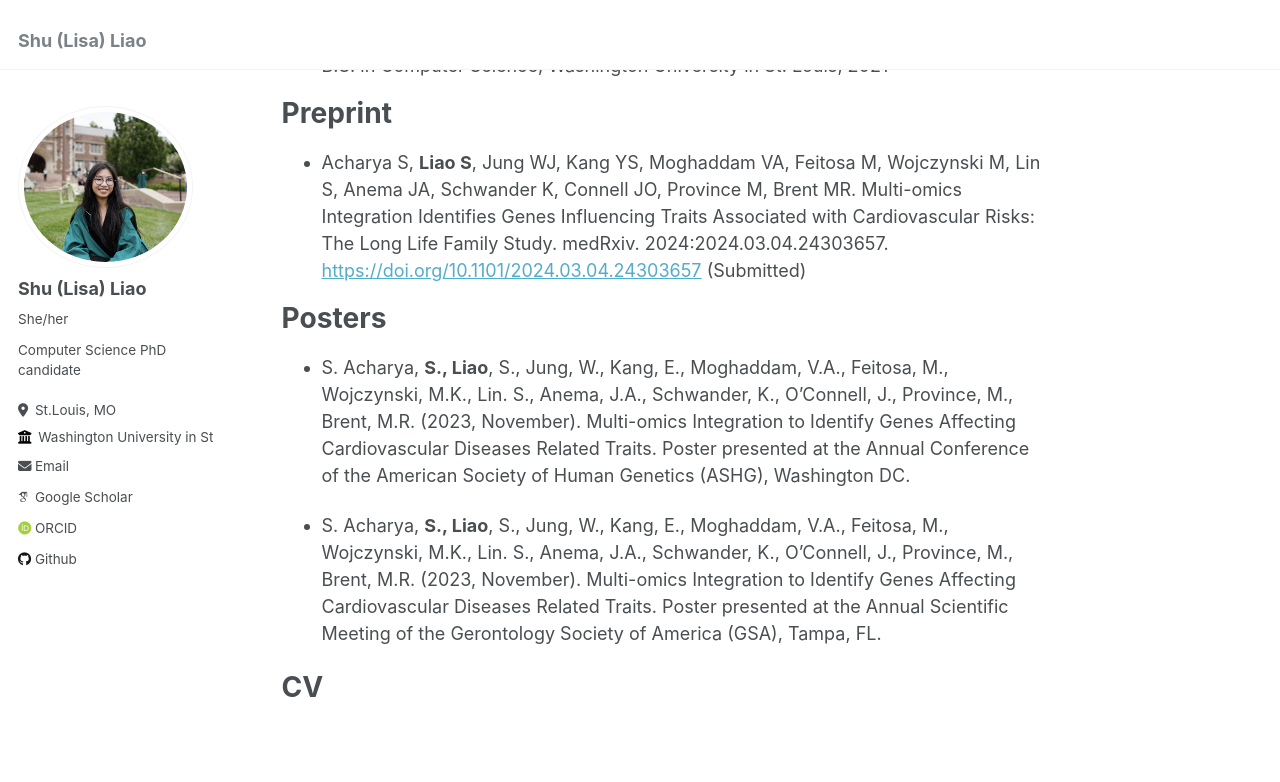
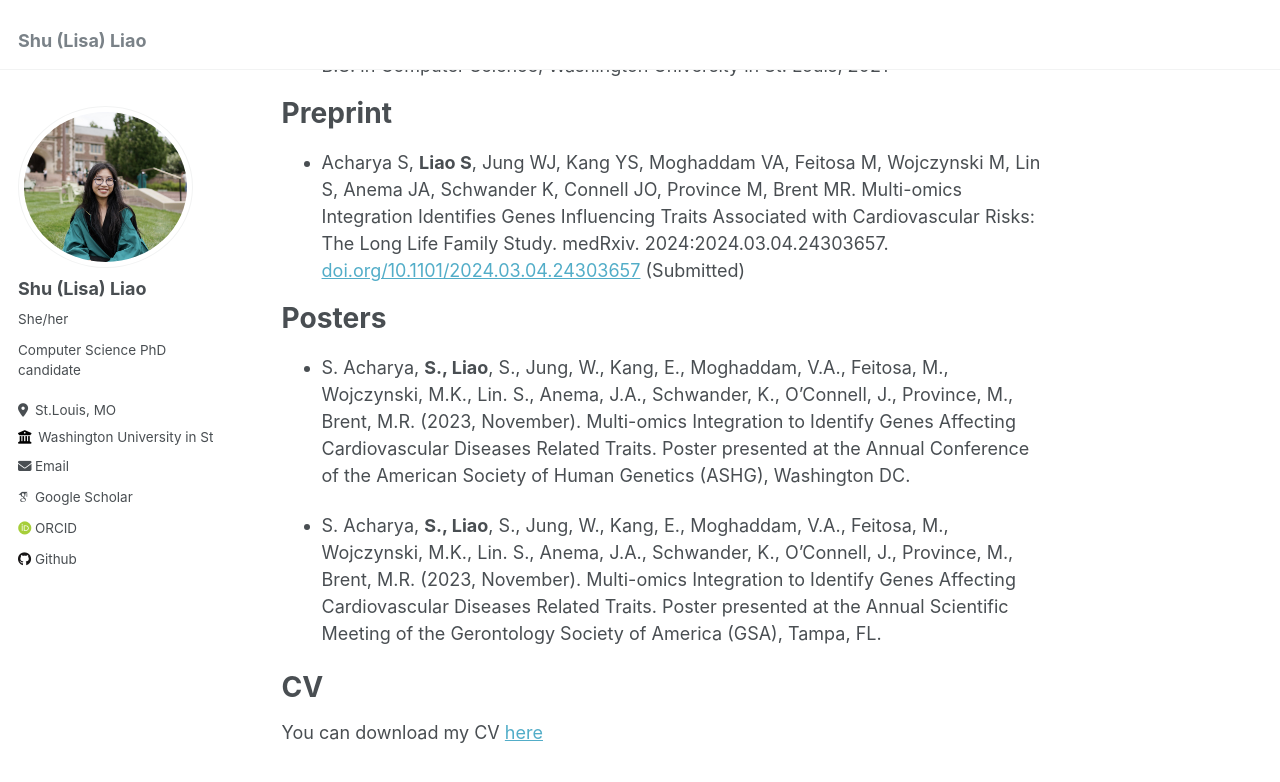
Before and after one commit to lislia423/lislia423.github.io, a Jekyll site: the page built from _pages/about.md, in a window 1280 px wide and 900 px high, scrolled down 306 px. Shown: the top 782 px of the window. Built offline with Jekyll 4.4.1, drawn with Linux system fonts in a browser that asks for light colours; some web fonts are replaced; part of the change alters nothing that is shown.

Commit message:
add cv line

```diff
--- a/_pages/about.md
+++ b/_pages/about.md
@@ -15,7 +15,7 @@ Education
 
 Preprint
 ======
-* Acharya S, **Liao S**, Jung WJ, Kang YS, Moghaddam VA, Feitosa M, Wojczynski M, Lin S, Anema JA, Schwander K, Connell JO, Province M, Brent MR. Multi-omics Integration Identifies Genes Influencing Traits Associated with Cardiovascular Risks: The Long Life Family Study. medRxiv. 2024:2024.03.04.24303657. [https://doi.org/10.1101/2024.03.04.24303657](doi.org/10.1101/2024.03.04.24303657) (Submitted)
+* Acharya S, **Liao S**, Jung WJ, Kang YS, Moghaddam VA, Feitosa M, Wojczynski M, Lin S, Anema JA, Schwander K, Connell JO, Province M, Brent MR. Multi-omics Integration Identifies Genes Influencing Traits Associated with Cardiovascular Risks: The Long Life Family Study. medRxiv. 2024:2024.03.04.24303657. [doi.org/10.1101/2024.03.04.24303657](https://doi.org/10.1101/2024.03.04.24303657) (Submitted)
 
 Posters
 ======
@@ -25,3 +25,5 @@ Posters
 
 CV
 ======
+
+You can download my CV [here](https://lislia423.github.io/files/CV-SP2024.pdf)
```
